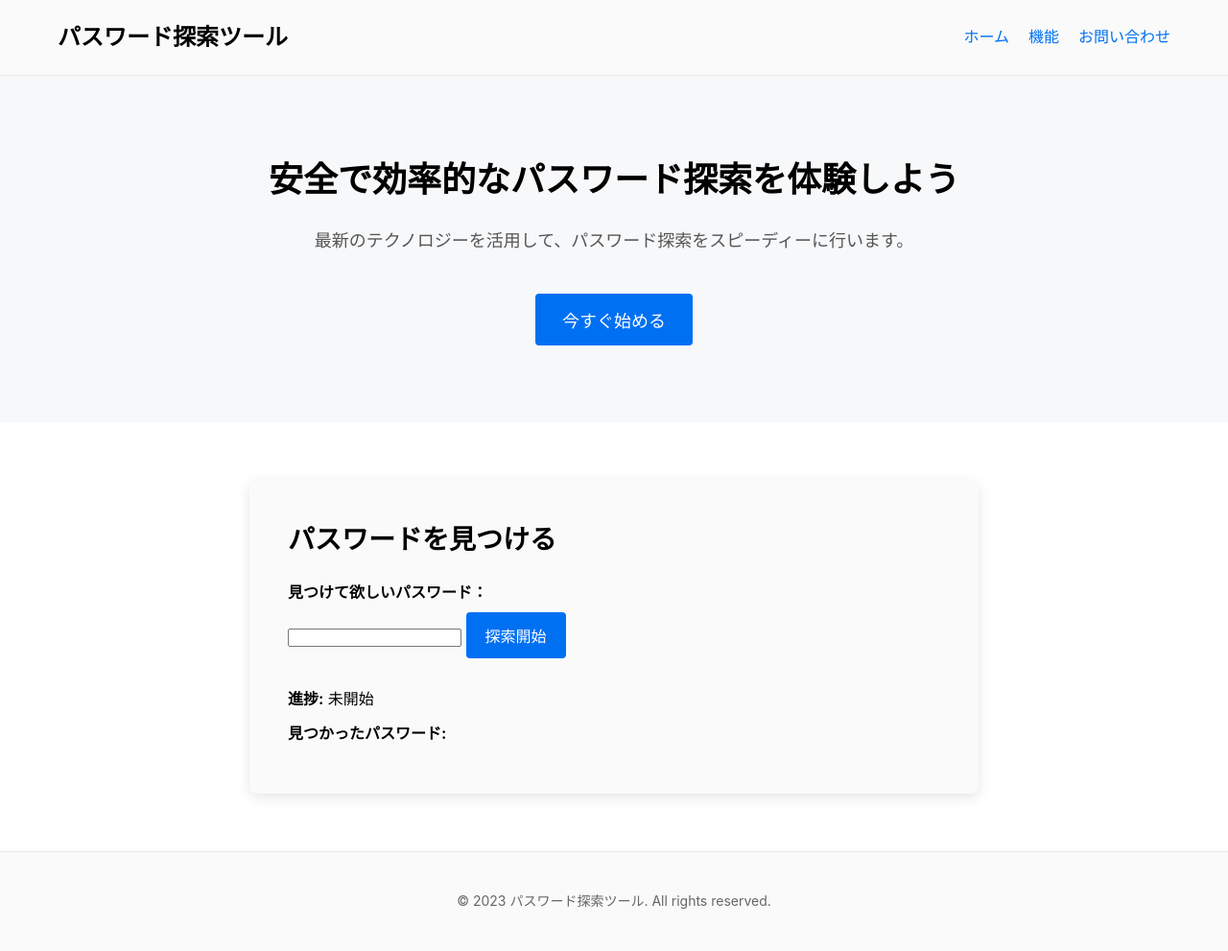
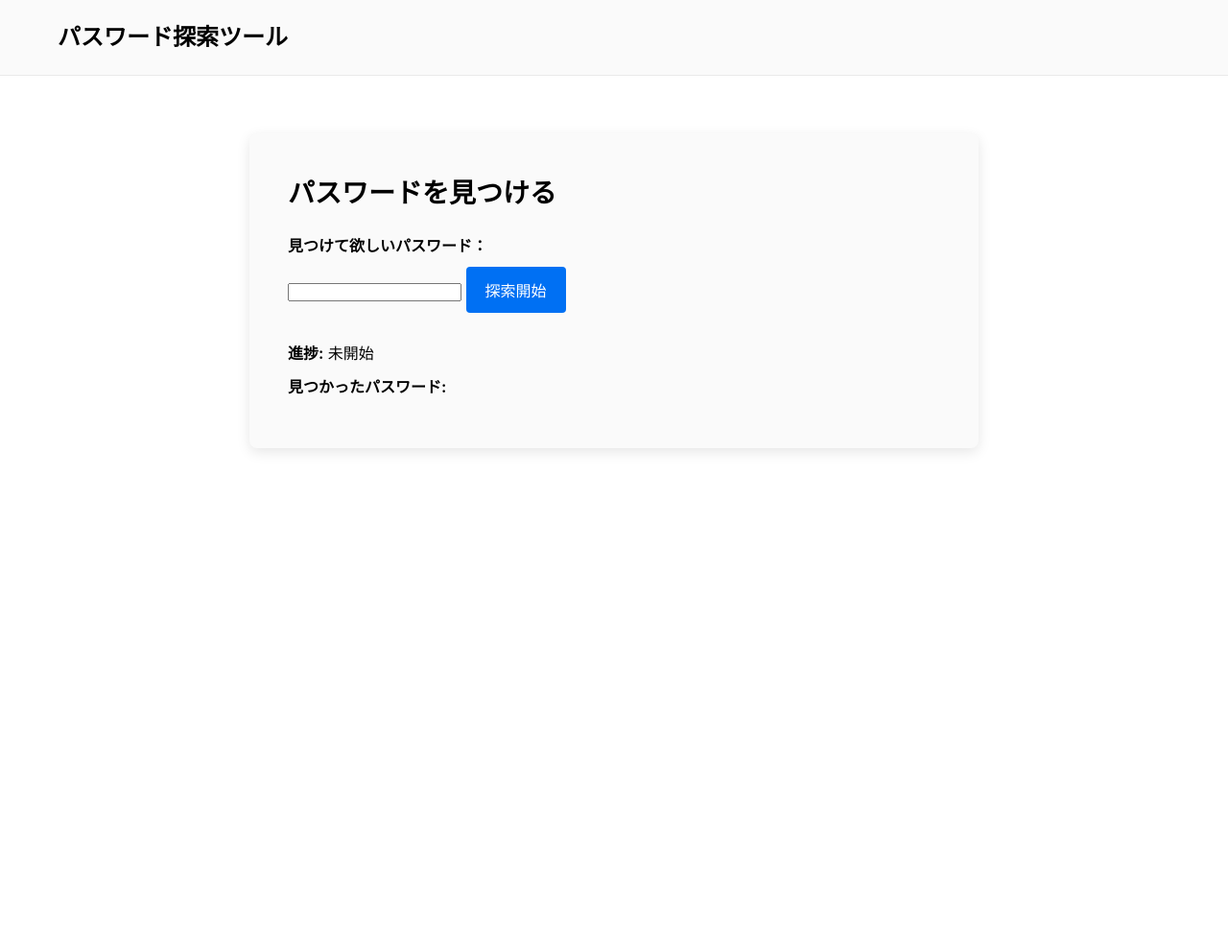
Before and after one commit to mituki1234/pass-check-go, a plain HTML site: page index.html in a window 1280 px wide. Shown: the whole page at 96% size. After the commit the page ends 800 px from the top, so only its background shows below. Drawn offline with Linux system fonts and the light colour scheme.

```diff
--- a/index.html
+++ b/index.html
@@ -174,22 +174,8 @@
     <header>
         <div class="container">
             <h1>パスワード探索ツール</h1>
-            <nav>
-                <ul>
-                    <li><a href="#">ホーム</a></li>
-                    <li><a href="#">機能</a></li>
-                    <li><a href="#">お問い合わせ</a></li>
-                </ul>
-            </nav>
         </div>
     </header>
-
-    <!-- メインビジュアル -->
-    <section class="hero">
-        <h2>安全で効率的なパスワード探索を体験しよう</h2>
-        <p>最新のテクノロジーを活用して、パスワード探索をスピーディーに行います。</p>
-        <button onclick="document.getElementById('target').focus();">今すぐ始める</button>
-    </section>
 
     <!-- メインコンテンツ -->
     <div class="container">
@@ -206,11 +192,6 @@
             </div>
         </section>
     </div>
-
-    <!-- フッター -->
-    <footer>
-        &copy; 2023 パスワード探索ツール. All rights reserved.
-    </footer>
 
     <script>
         // フォーム送信時の処理
```
Also changed, not shown: 1 other file.
